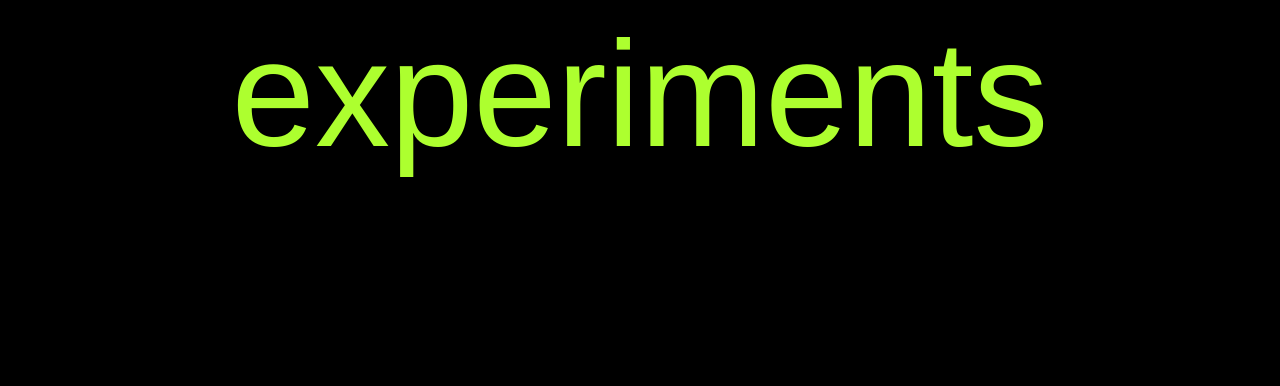
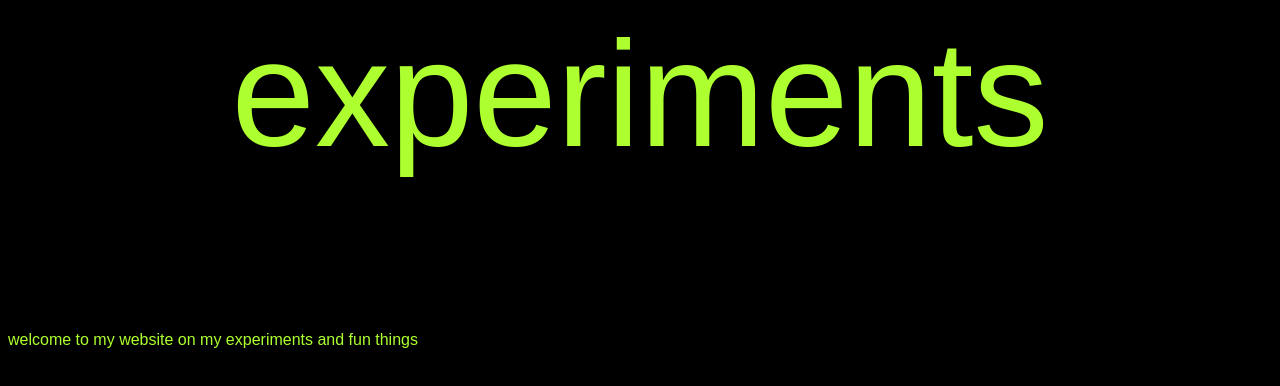
Before and after one commit to MUZDOG1/blog, a plain HTML site: page index.html in a window 1280 px wide. Drawn offline with Linux system fonts and the light colour scheme.

Commit message:
llalalaalalalaaoaa

```diff
--- a/index.html
+++ b/index.html
@@ -1,2 +1,3 @@
 <p style="text-align: center; font-size: 150px; font-family: fantasy; color: greenyellow;">experiments</p>
 <body style="background-color: black;"> </body>
+<p style="color: greenyellow; font-family: fantasy;"> welcome to my website on my experiments and fun things</p>
```
